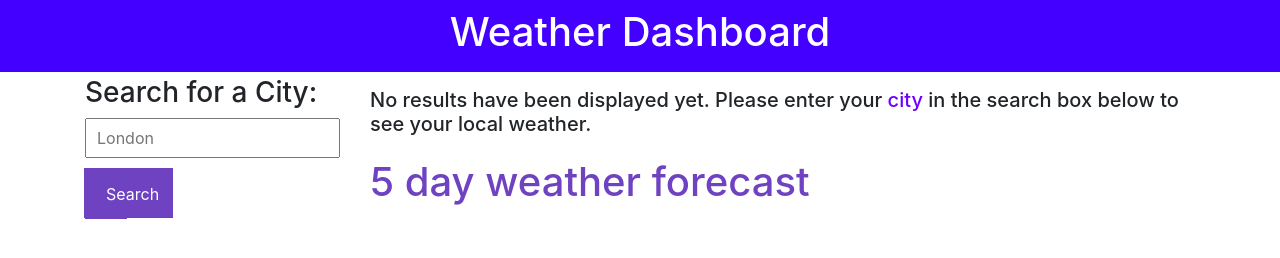
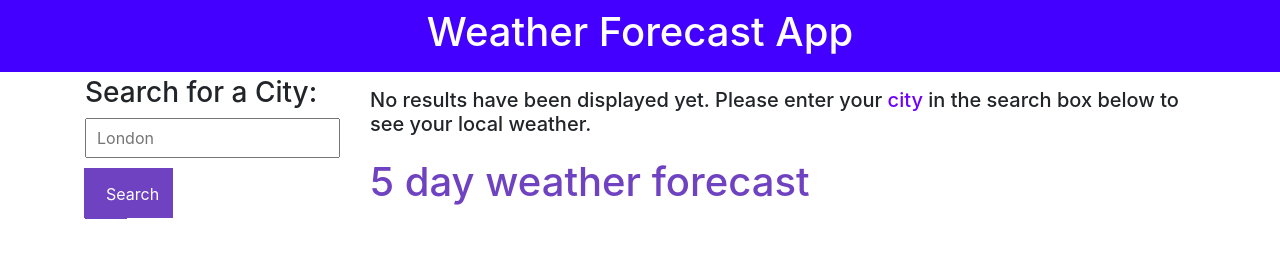
Before and after one commit to Khoubaib-M/weather-app, a plain HTML site: page index.html in a window 1280 px wide. Drawn offline with nearby package versions, Linux system fonts and the light colour scheme; a script that the page names is missing.

Commit message:
added some html changes

```diff
--- a/index.html
+++ b/index.html
@@ -13,12 +13,12 @@
       crossorigin="anonymous">
     <link rel="stylesheet"
       href="https://stackpath.bootstrapcdn.com/font-awesome/4.7.0/css/font-awesome.min.css"/>
-    <title>Weather Dashboard</title>
+    <title>Weather Forecast App</title>
   </head>
 
   <body>
     <header class="container-fluid text-center text-white p-2 weather-header">
-      <h1>Weather Dashboard</h1>
+      <h1>Weather Forecast App</h1>
     </header>
 
     <!-- max-width for ultra wide resolutions -->
```
